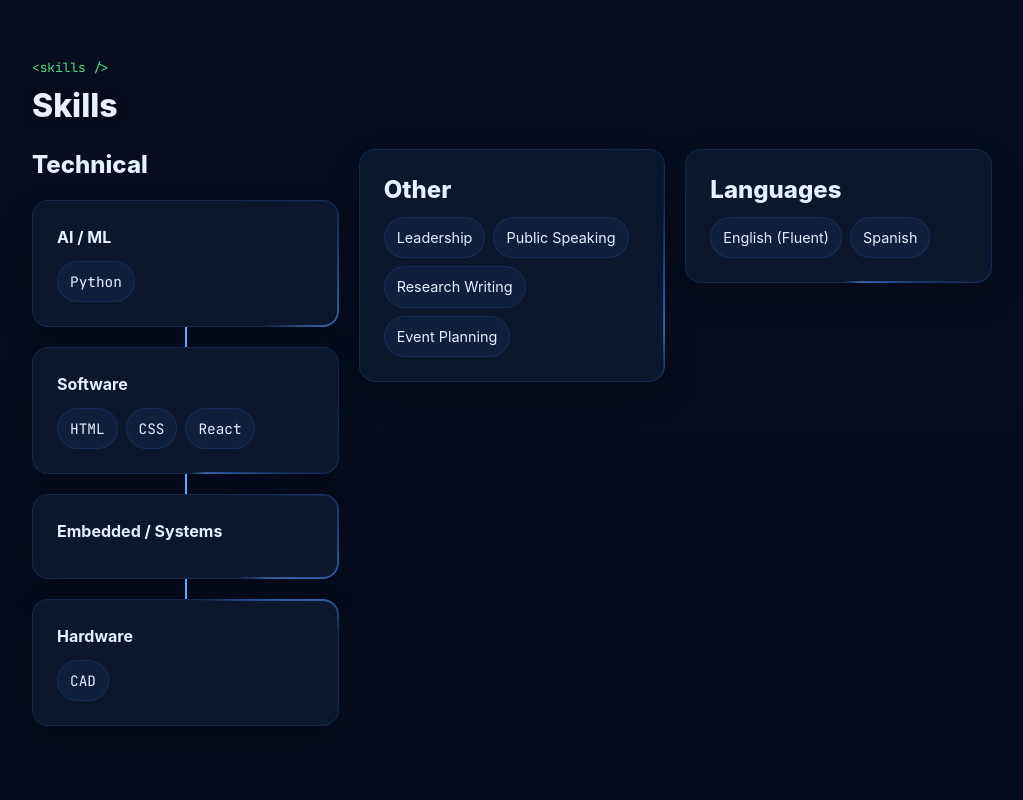
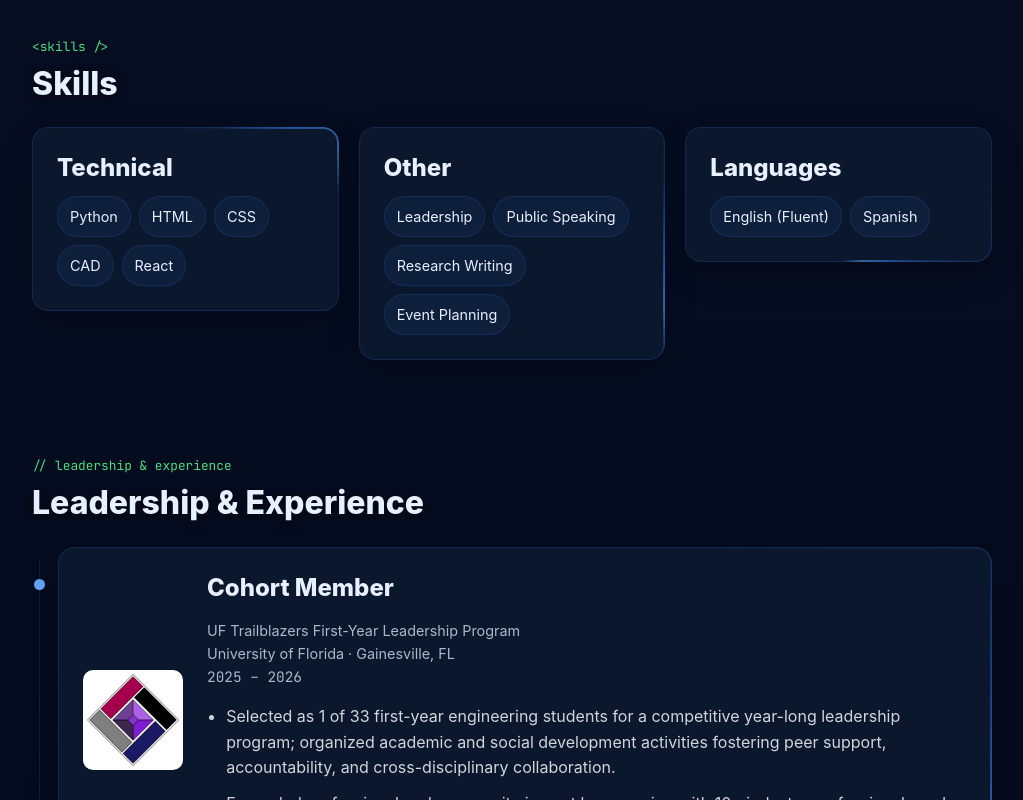
Before and after one commit to joelrajah08/joelrajah08.github.io, a React (Create React App) app: page / in a window 1280 px wide. Shown: the part 1720-2520 px from the top of the page, without its empty margins (128-1151 px from the left). Built offline with nearby package versions, Linux system fonts and the light colour scheme.

Commit message:
Restore original Skills layout and shorten terminal line

```diff
--- a/src/App.css
+++ b/src/App.css
@@ -361,10 +361,6 @@ a:focus-visible, button:focus-visible, [role="button"]:focus-visible {
 .terminal-cursor { animation: terminal-blink 1.2s steps(1) infinite; }
 @keyframes terminal-blink { 50% { opacity: 0; } }
 .visually-hidden { position: absolute; width: 1px; height: 1px; padding: 0; overflow: hidden; clip-path: inset(50%); white-space: nowrap; }
-.skills-architecture { min-width: 0; }
-.architecture-layer { margin-top: 20px; }
-.architecture-layer h4 { margin: 0 0 10px; font-size: 1rem; }
-.architecture-layer + .architecture-layer::after { content: ''; position: absolute; width: 2px; height: 20px; top: -21px; left: 50%; background: var(--glow-light); }
 /* Keep supporting motion away from text and subordinate to the active interaction. */
 .surface-card { background: var(--card-bg); }
 .surface-card::before { animation-duration: 30s; opacity: 0.5; }
@@ -383,7 +379,6 @@ a:focus-visible, button:focus-visible, [role="button"]:focus-visible {
 @media (prefers-reduced-motion: reduce) {
   .terminal-cursor { animation: none; }
 }
-.skills-architecture .skill-pill { font-family: var(--font-code); }
 .circuit-packet:nth-child(3n) { animation-duration: 28s !important; }
 .circuit-packet:nth-child(4n) { animation-duration: 32s !important; }
 .circuit-packet:nth-child(5n) { animation-duration: 36s !important; }
--- a/src/Joel_Rajah_App.js
+++ b/src/Joel_Rajah_App.js
@@ -166,21 +166,15 @@ function App() {
           <h2 className="section-heading">Skills</h2>
 
           <div className="section-body content-grid skills-grid">
-            <div className="skills-architecture" aria-label="Technical skills architecture stack, highest layer first">
+            <div className="skills-group surface-card">
               <h3 className="card-title">Technical</h3>
-              {[
-                ['AI / ML', ['Python']],
-                ['Software', ['HTML', 'CSS', 'React']],
-                ['Embedded / Systems', []],
-                ['Hardware', ['CAD']],
-              ].map(([layer, skills]) => (
-                <div className="architecture-layer surface-card" key={layer}>
-                  <h4>{layer}</h4>
-                  <div className="skill-pills">
-                    {skills.map(skill => <span className="skill-pill" key={skill}>{skill}</span>)}
-                  </div>
-                </div>
-              ))}
+              <div className="skill-pills">
+                <span className="skill-pill">Python</span>
+                <span className="skill-pill">HTML</span>
+                <span className="skill-pill">CSS</span>
+                <span className="skill-pill">CAD</span>
+                <span className="skill-pill">React</span>
+              </div>
             </div>
 
             <div className="skills-group surface-card">
--- a/src/components/TerminalLine.js
+++ b/src/components/TerminalLine.js
@@ -1,6 +1,6 @@
 import { useEffect, useState } from 'react';
 
-const text = 'Computer Engineering @ NYU | Interested in ML & intelligent systems';
+const text = 'Computer Engineering @ NYU';
 
 export default function TerminalLine() {
   const [typed, setTyped] = useState('');
```
Also changed, not shown: 11 other files (tests, documents, lock files or other folders).
